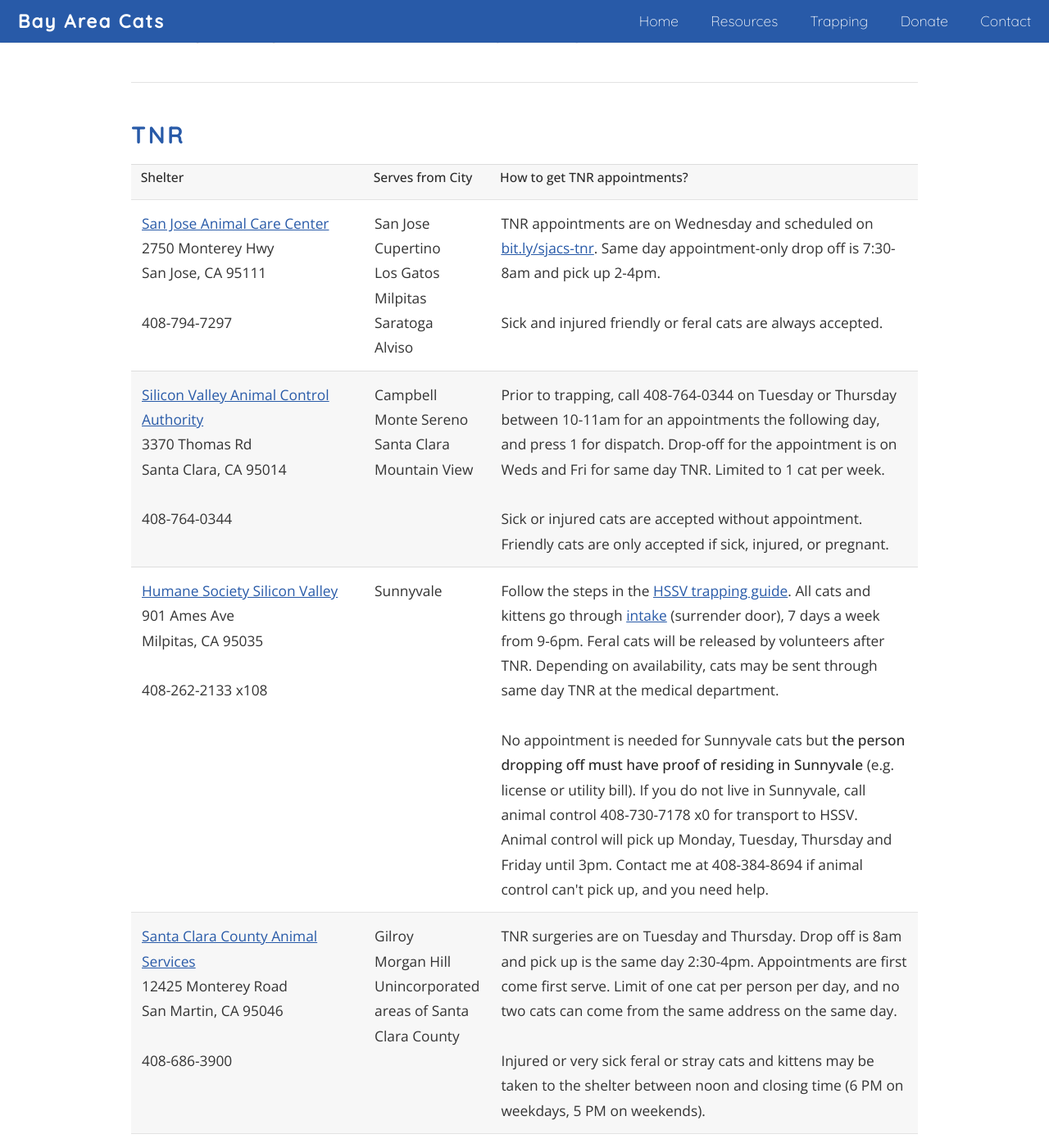
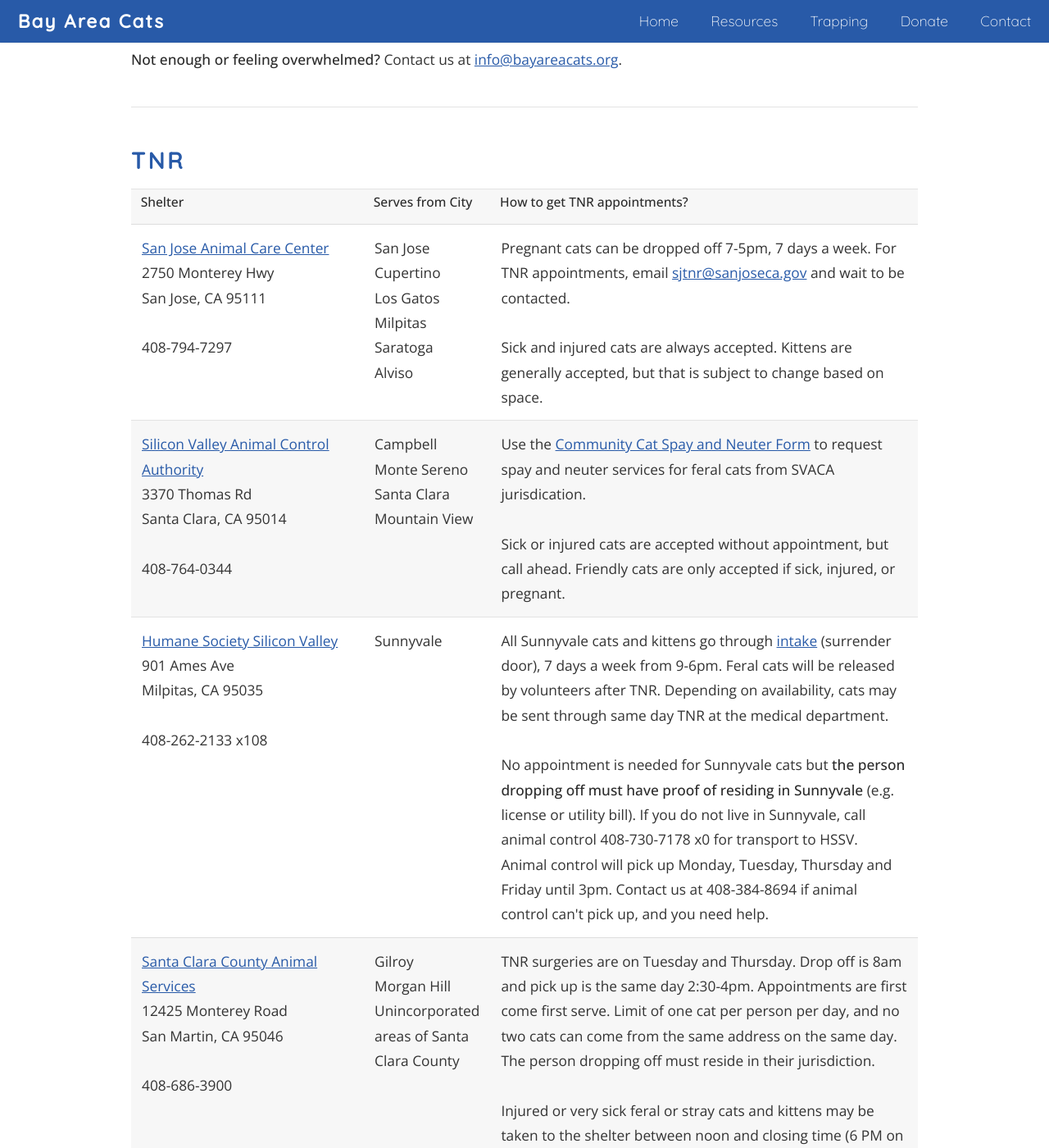
Before and after one commit to sunmeetsingh/bayareacats.github.io, a Jekyll site: the page built from resources.html, in a window 1280 px wide and 1400 px high, scrolled down 636 px. Shown: the whole window at 82% size. Built offline with Jekyll 4.4.1, drawn with Linux system fonts in a browser that asks for light colours; some of the changed text lies outside the part shown.

Commit message:
Update website with latest rules for TNR

```diff
--- a/index.html
+++ b/index.html
@@ -50,7 +50,7 @@
 						<i class="fa" style="height: 15px"><img src="images/maggie-thumbnail.png" alt=""></i>
 						<h4>Get Help</h4>
 					</a>
-					<p>Submit a request for help in Santa Clara County on <a href="tnr">bayareacats.org/tnr</a>.</p>
+					<p>Submit a request for help in Sunnyvale on <a href="tnr">bayareacats.org/tnr</a>.</p>
 				</section>
 			</div>
 		</div>
--- a/resources.html
+++ b/resources.html
@@ -24,8 +24,8 @@
             <section>
                 <h3>Getting Started</h3>
                 <ol>
-                    <li><b>Find a place for TNR.</b> It can take several weeks to get a TNR appointment, so do this <b>as soon as possible</b>. Check the <a href="#trap-rentals">TNR list</a> below and follow the steps based on the cats location.</li>
-                    <li><b>Borrow a trap.</b> Check out <a href="#trap-rentals">Trap Rentals</a> or contact me for more suggestions. Trap train while waiting for your appointment, <b>zip tie</b> open the trap so it doesn't trap a cat, and start feeding the cat out of the trap. This will get the cats familiar with the trap.</li>
+                    <li><b>Find a place for TNR.</b> It can take several weeks to get a TNR appointment, so do this <b>as soon as possible</b>. Check the <a href="#trap-rentals">TNR list</a> below and follow the steps based on the cats location. Join <a href="bit.ly/bayareacats">bit.ly/bayareacats</a> for support and advice on the best way to get appointments.</li>
+                    <li><b>Borrow a trap.</b> Check out <a href="#trap-rentals">Trap Rentals</a> or contact us for more suggestions. Trap train while waiting for your appointment, <b>zip tie</b> open the trap so it doesn't trap a cat, and start feeding the cat inside of the trap. This will get the cats familiar with the trap.</li>
                     <li><b>Learn to trap</b>. Read over the <a href="/trapping">Trapping</a> page for tips, and follow the steps below:
                         <ul style="margin-bottom:0em;">
                             <li>Watch some <a href="https://youtu.be/8dotVJUWdVA">trapping videos</a>. The kitten lady offers a good <a href="https://youtu.be/wF_omFE7Etc">trapping overview</a>.</li>
@@ -35,7 +35,7 @@
                     <li><b>Trap the cats</b>. Withold food 12-36 hours before trapping.</li>
                 </ol>
 
-            <p><b>Not enough or feeling overwhelmed?</b> Contact me at <a target="_blank" href="mailto:bayareaTNR@gmail.com">bayareaTNR@gmail.com</a>.</p>
+            <p><b>Not enough or feeling overwhelmed?</b> Contact us at <a target="_blank" href="mailto:info@bayareacats.org">info@bayareacats.org</a>.</p>
 
             </section>
         </div>
@@ -70,9 +70,9 @@
                     Saratoga<br/>
                     Alviso
                     </td>
-                    <td>TNR appointments are on Wednesday and scheduled on <a href="https://bit.ly/sjacs-tnr">bit.ly/sjacs-tnr</a>. Same day appointment-only drop off is 7:30-8am and pick up 2-4pm. <br/><br/>
+                    <td>Pregnant cats can be dropped off 7-5pm, 7 days a week. For TNR appointments, email <a href="sjtnr@sanjoseca.gov">sjtnr@sanjoseca.gov</a> and wait to be contacted.<br/><br/>
 
-                        Sick and injured friendly or feral cats are always accepted.
+                         Sick and injured cats are always accepted. Kittens are generally accepted, but that is subject to change based on space.
 
                         <!--</b><br/>Follow the steps in the <a target="_blank" href="/sjacc">SJACC trapping guide</a>. Email <a target="_blank" href="mailto:sjtnr@sanjoseca.gov">sjtnr@sanjoseca.gov</a> for an appointment to bring in a cat for TNR. Appointments are Tuesday - Friday, drop off 7-7:20am and pick up 4pm.<br/><br/>
 
@@ -91,9 +91,9 @@
                     Santa Clara<br/>
                     Mountain View
                     </td>
-                    <td>Prior to trapping, call 408-764-0344 on Tuesday or Thursday between 10-11am for an appointments the following day, and press 1 for dispatch. Drop-off for the appointment is on Weds and Fri for same day TNR.  Limited to 1 cat per week.<br/><br/>
+                    <td>Use the <a href="https://docs.google.com/forms/d/e/1FAIpQLSe6FL06vG6C-EOv5g1tvei4ODHwggsuzXzwCxlIU2U_zlFbYA/viewform">Community Cat Spay and Neuter Form</a> to request spay and neuter services for feral cats from SVACA jurisdication.<br/><br/>
 
-                    Sick or injured cats are accepted without appointment. Friendly cats are only accepted if sick, injured, or pregnant.
+                    Sick or injured cats are accepted without appointment, but call ahead. Friendly cats are only accepted if sick, injured, or pregnant.
                     </td>
                   </tr>
                   <tr>
@@ -105,10 +105,10 @@
                     </td>
                     <td>Sunnyvale
                     </td>
-                    <td>Follow the steps in the <a target="_blank" href="/hssv">HSSV trapping guide</a>. All cats and kittens go through <a href="https://l.messenger.com/l.php?u=https%3A%2F%2Fmaps.app.goo.gl%2FpcCdPir5Z897x67h6%3Fg_st%3Dic&h=AT22ECrjJF01CMxdF9bl9zirjKrx0YPaTdeEuCv0uXtFmyrNMaMVSbkKsJ16V9cDwoi2TWvDGUdJjEBq1Qgjztlje5--77AdVjYqMMvW3r8GQMChcLT5DrY2I8e4NznIFCxBQq393XBmadWlSlheqB98">intake</a> (surrender door), 7 days a week from 9-6pm. Feral cats will be released by volunteers after TNR. Depending on availability, cats may be sent through same day TNR at the medical department.<br/><br/>
+                    <td>All Sunnyvale cats and kittens go through <a href="https://l.messenger.com/l.php?u=https%3A%2F%2Fmaps.app.goo.gl%2FpcCdPir5Z897x67h6%3Fg_st%3Dic&h=AT22ECrjJF01CMxdF9bl9zirjKrx0YPaTdeEuCv0uXtFmyrNMaMVSbkKsJ16V9cDwoi2TWvDGUdJjEBq1Qgjztlje5--77AdVjYqMMvW3r8GQMChcLT5DrY2I8e4NznIFCxBQq393XBmadWlSlheqB98">intake</a> (surrender door), 7 days a week from 9-6pm. Feral cats will be released by volunteers after TNR. Depending on availability, cats may be sent through same day TNR at the medical department.<br/><br/>
 
 
-                        No appointment is needed for Sunnyvale cats but <b>the person dropping off must have proof of residing in Sunnyvale</b> (e.g. license or utility bill). If you do not live in Sunnyvale, call animal control 408-730-7178 x0 for transport to HSSV. Animal control will pick up Monday, Tuesday, Thursday and Friday until 3pm. Contact me at 408-384-8694 if animal control can't pick up, and you need help.
+                        No appointment is needed for Sunnyvale cats but <b>the person dropping off must have proof of residing in Sunnyvale</b> (e.g. license or utility bill). If you do not live in Sunnyvale, call animal control 408-730-7178 x0 for transport to HSSV. Animal control will pick up Monday, Tuesday, Thursday and Friday until 3pm. Contact us at 408-384-8694 if animal control can't pick up, and you need help.
                     </td>
                   </tr>
                   <tr>
@@ -123,7 +123,7 @@
                     Unincorporated areas of Santa Clara County
 
                     </td>
-                    <td>TNR surgeries are on Tuesday and Thursday. Drop off is 8am and pick up is the same day 2:30-4pm. Appointments are first come first serve. Limit of one cat per person per day, and no two cats can come from the same address on the same day.<br/><br/>
+                    <td>TNR surgeries are on Tuesday and Thursday. Drop off is 8am and pick up is the same day 2:30-4pm. Appointments are first come first serve. Limit of one cat per person per day, and no two cats can come from the same address on the same day. The person dropping off must reside in their jurisdiction.<br/><br/>
 
                     Injured or very sick feral or stray cats and kittens may be taken to the shelter between noon and closing time (6 PM on weekdays, 5 PM on weekends).
 
@@ -149,10 +149,10 @@
 
                 <p style="margin-bottom:0.5em;">Other options:</p>
                 <ul style="margin-bottom:0.5em;">
-                    <li><a href="https://www.ninelivesfoundation.org/resources">Nine Lives Foundation</a>. Spay $65 and neuter $50, includes rabies and FVRCP. Microchip $20. Call 650-368-1365.</li>
+                    <li><a href="">Humane Society Silicon Valley</a> (HSSV) - free for cats in Santa Clara County, $150 for cats outide Santa Clara County. Appointment only for non-Sunnyvale cats. For monitored colonies of three or more cats, submit <a href="https://survey.alchemer.com/s3/7793563/HSSV-Targeted-TNR-Program-TEST">this form</a> to get appointments.</li>
+                    <li><a href="https://www.ninelivesfoundation.org/resources">Nine Lives Foundation</a>. $100 for feral cat package, includes rabies and FVRCP. Microchip $20. Call 650-368-1365.</li>
                     <li><a target="_blank" href="https://goo.gl/maps/NV23j2pA17WuPA996">Peninsula Humane Society</a>. Appointment only, call 650-340-7022, ext. 679. They have a street cat package for $50/cat (vaccines, FIV/FeLV test, spay/neuter, microchip). Not limited to San Mateo county, but those in San Mateo can apply for vouchers <a target="_blank" href="https://www.smchealth.org/spayneuter-voucher-program">here</a>.</li>
-                    <li><a href="">Humane Society Silicon Valley</a> (HSSV) - free for cats in Santa Clara County, $150 for cats outide Santa Clara County. Appointment only for non-Sunnyvale cats. Email <a target="_blank" >medicalcenter@hssv.org</a> or schedule online <a href="https://www.hssv.org/community-cat-spay-neuter-appointment-request/">here</a>. Appointments are released on Tuesday for two weeks out.</li>
-                    <li>Try a lower cost vet like <a target="_blank" href="https://goo.gl/maps/gt4fPXiUGSjtgfhC8">Animal Medical Center</a> ($275 for a spay).</li>
+                    <li>Try a lower cost vet like <a target="_blank" href="https://goo.gl/maps/gt4fPXiUGSjtgfhC8">Animal Medical Center</a> ($340 for a spay).</li>
                 </ul>
             </section>
         </div>
@@ -192,7 +192,7 @@
             <section>
                 <h3>Request help</h3>
                 <b>Submit a TNR Request</b>
-                <p style="margin:0;">Use <a href="https://airtable.com/shrMjBCgDtlhj7P49">this form</a> to submit a TNR request which goes out to local trappers and rescue organizations. Provide as much detail as possible, and get the contact information of the person feeding the cats before submitting the form.</p><br/>
+                <p style="margin:0;">Use <a href="https://airtable.com/shrMjBCgDtlhj7P49">this form</a> to submit a TNR request for Sunnyvale cats. Provide as much detail as possible, and get the contact information of the person feeding the cats before submitting the form.</p><br/>
 
 
                 <!-- <b>Alley Cats Feral Friends Network</b>
```
